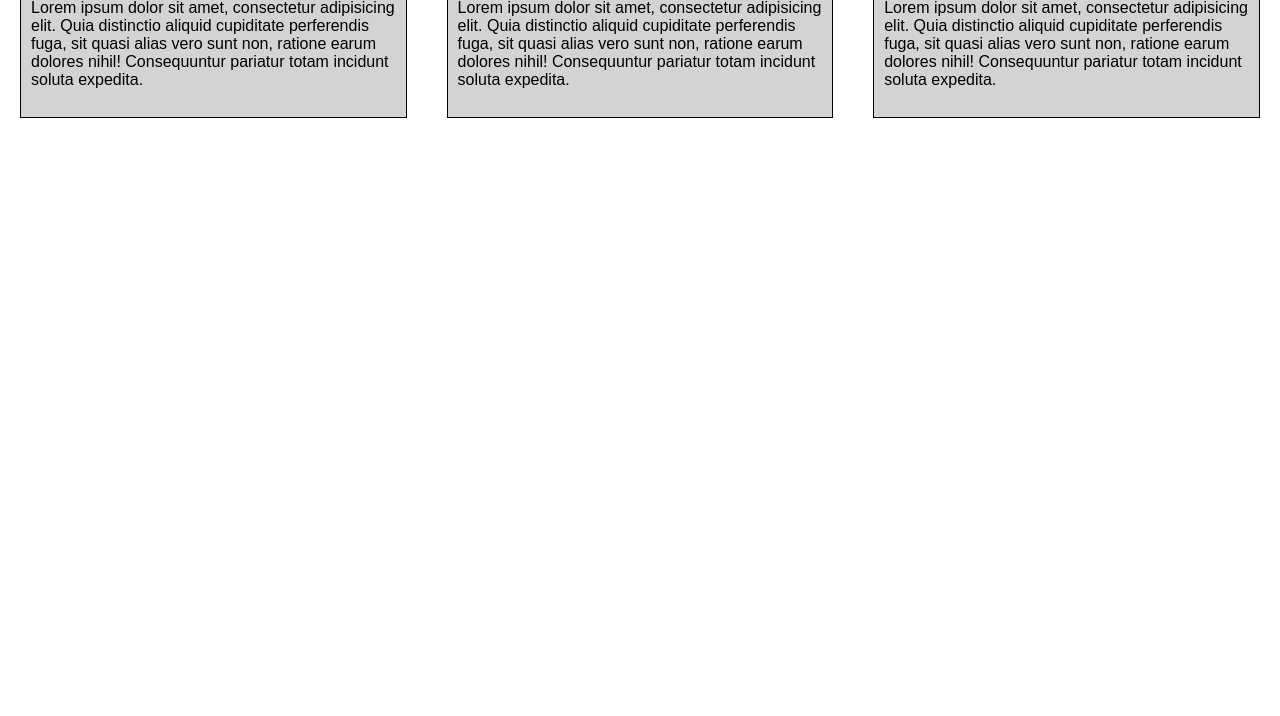
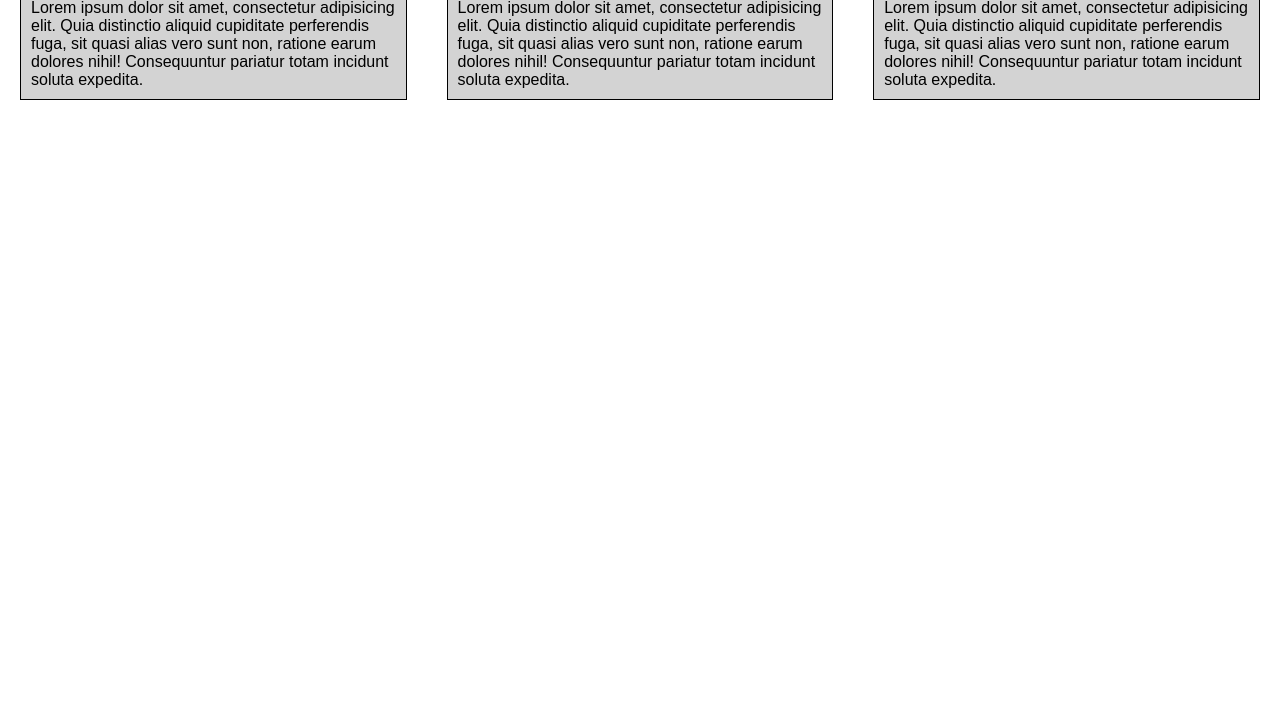
Before and after one commit to usmile581/hello-world, a plain HTML site: page index.html in a window 1280 px wide. Shown: the part 84-800 px from the top of the page. Drawn offline with Linux system fonts and the light colour scheme.

Commit message:
Update main.css

```diff
--- a/css/main.css
+++ b/css/main.css
@@ -17,10 +17,10 @@ h2 {
 }
 p {border: 1px solid black;
 
-  height: 150px;
+  height: 90%;
   padding:30px 10px 10px 10px;
+  margin: 0px 20px 20px 20px;
 
-  margin: 0px 20px 20px 20px;
   font-family: Arial;
   background-color: lightgray;
 
```
